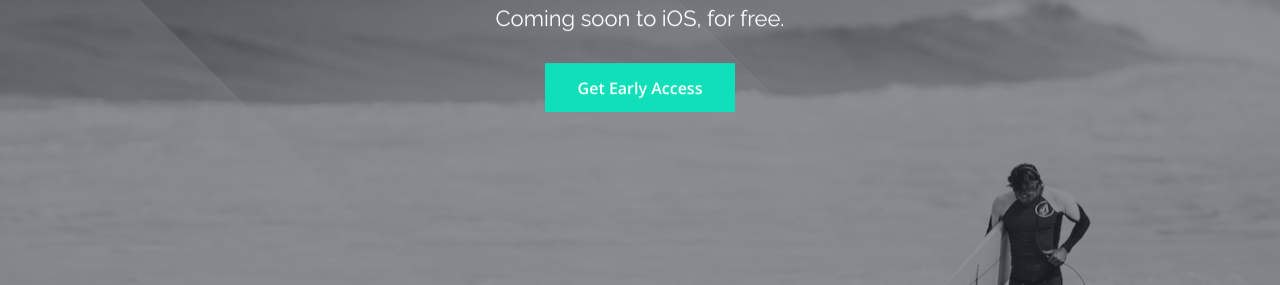
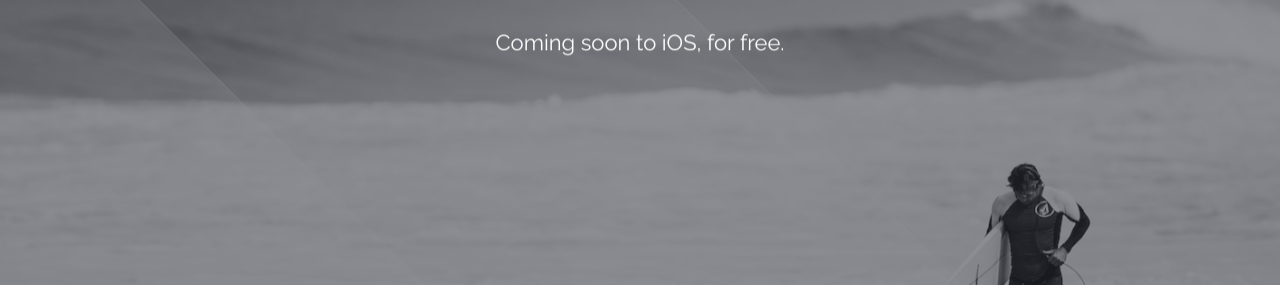
Before and after one commit to mrbirl/SurfTracker-Website, a plain HTML site: page index.html in a window 1280 px wide. Shown: the part 437-722 px from the top of the page. Drawn offline with nearby package versions, Linux system fonts and the light colour scheme; files whose address does not match are found by name.

Commit message:
Ditched the signup button

```diff
--- a/index.html
+++ b/index.html
@@ -70,7 +70,7 @@
 
 				<!--<a href="#" id="open-more-info" data-target="info-wrap" class="light-btn text-intro opacity-0">More Informations</a>-->
 
-				<a data-dialog="somedialog" class="action-btn trigger text-intro opacity-0">Get Early Access</a>
+				<!--<a data-dialog="somedialog" class="action-btn trigger text-intro opacity-0">Get Early Access</a>-->
 
 			</div> <!-- /. content -->
 
```
